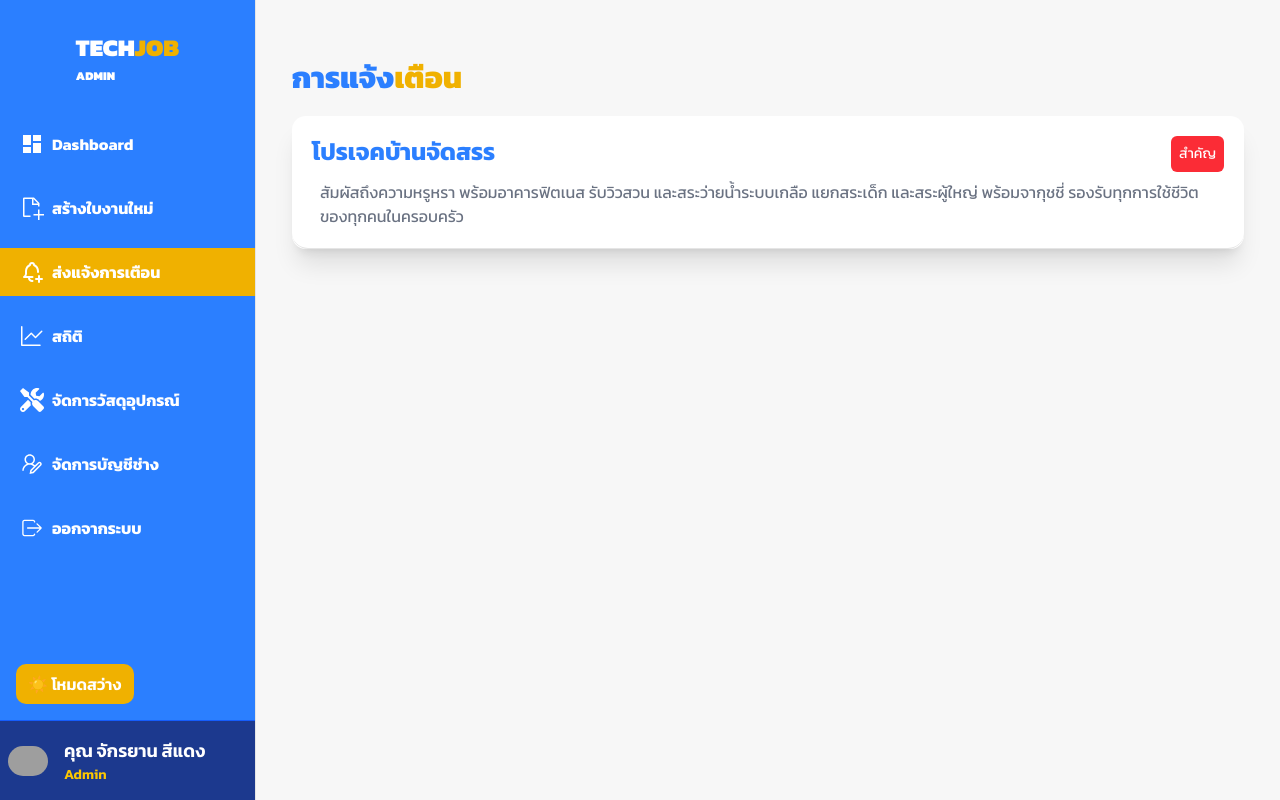
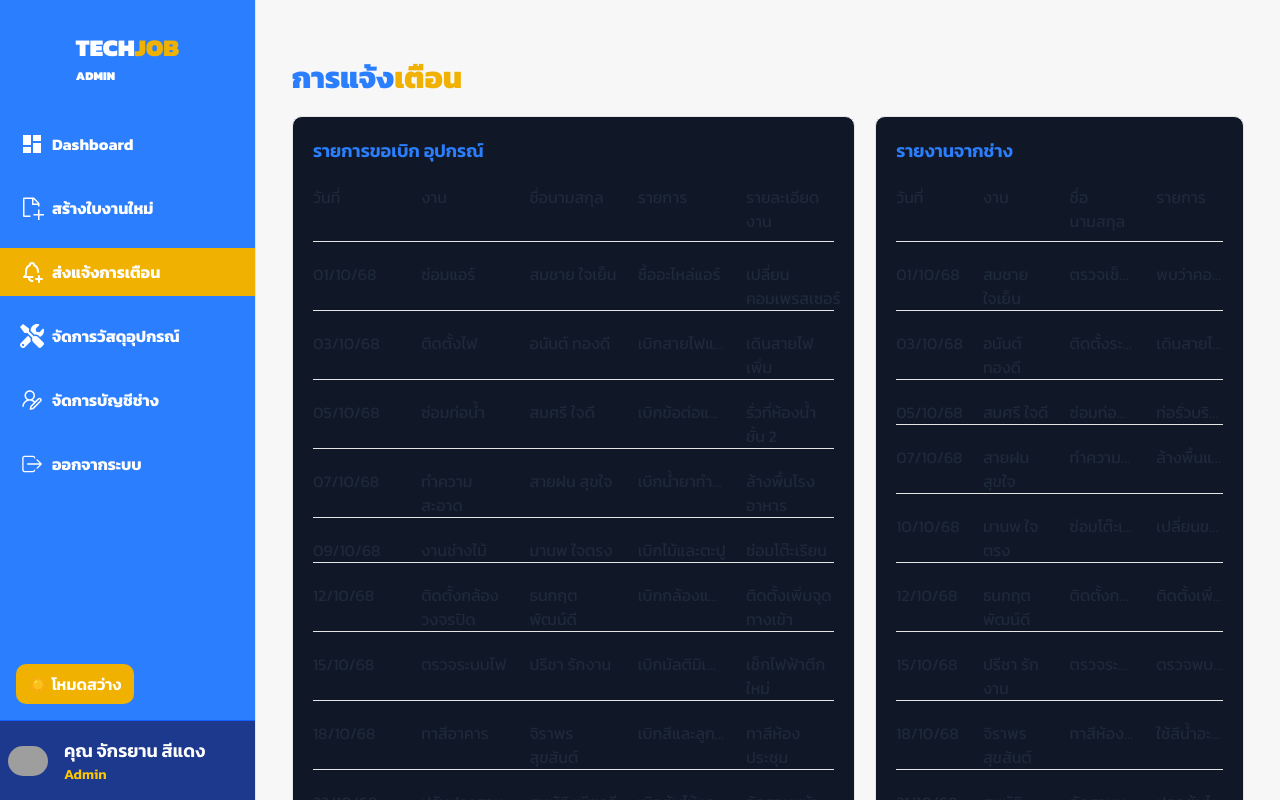
Before and after one commit to PhicharatMns/product-year-two, a React (Vite) app in the folder frontend/: page /notification in a window 1280 px wide. Shown: the top 800 px of the page. Built offline with nearby package versions, Linux system fonts and the light colour scheme; grey boxes are pictures that could not be loaded.

Commit message:
update Notification

```diff
--- a/frontend/src/Admin/Notification.tsx
+++ b/frontend/src/Admin/Notification.tsx
@@ -1,41 +1,232 @@
 import { useTheme } from "@/components/theme-provider";
+
+const object = [
+  {
+    time: "01/10/68",
+    job: "ซ่อมแอร์",
+    name: "สมชาย",
+    Lname: "ใจเย็น",
+    Description: "ซื้ออะไหล่แอร์",
+    title: "เปลี่ยนคอมเพรสเซอร์",
+  },
+  {
+    time: "03/10/68",
+    job: "ติดตั้งไฟ",
+    name: "อนันต์",
+    Lname: "ทองดี",
+    Description: "เบิกสายไฟและหลอดไฟ",
+    title: "เดินสายไฟเพิ่ม",
+  },
+  {
+    time: "05/10/68",
+    job: "ซ่อมท่อน้ำ",
+    name: "สมศรี",
+    Lname: "ใจดี",
+    Description: "เบิกข้อต่อและกาวทาท่อ",
+    title: "รั่วที่ห้องน้ำชั้น 2",
+  },
+  {
+    time: "07/10/68",
+    job: "ทำความสะอาด",
+    name: "สายฝน",
+    Lname: "สุขใจ",
+    Description: "เบิกน้ำยาทำความสะอาด",
+    title: "ล้างพื้นโรงอาหาร",
+  },
+  {
+    time: "09/10/68",
+    job: "งานช่างไม้",
+    name: "มานพ",
+    Lname: "ใจตรง",
+    Description: "เบิกไม้และตะปู",
+    title: "ซ่อมโต๊ะเรียน",
+  },
+  {
+    time: "12/10/68",
+    job: "ติดตั้งกล้องวงจรปิด",
+    name: "ธนกฤต",
+    Lname: "พัฒน์ดี",
+    Description: "เบิกกล้องและสายแลน",
+    title: "ติดตั้งเพิ่มจุดทางเข้า",
+  },
+  {
+    time: "15/10/68",
+    job: "ตรวจระบบไฟ",
+    name: "ปรีชา",
+    Lname: "รักงาน",
+    Description: "เบิกมัลติมิเตอร์และไขควง",
+    title: "เช็กไฟฟ้าตึกใหม่",
+  },
+  {
+    time: "18/10/68",
+    job: "ทาสีอาคาร",
+    name: "จิราพร",
+    Lname: "สุขสันต์",
+    Description: "เบิกสีและลูกกลิ้งทาสี",
+    title: "ทาสีห้องประชุม",
+  },
+  {
+    time: "22/10/68",
+    job: "ปรับปรุงสวน",
+    name: "สมบัติ",
+    Lname: "เพียรดี",
+    Description: "เบิกต้นไม้และปุ๋ย",
+    title: "จัดสวนหน้าอาคาร",
+  },
+  {
+    time: "25/10/68",
+    job: "ดูแลระบบอินเทอร์เน็ต",
+    name: "นฤมล",
+    Lname: "ตั้งใจดี",
+    Description: "เบิกเราท์เตอร์และสายแลน",
+    title: "เปลี่ยนอุปกรณ์ใหม่",
+  },
+];
+
+const technicianReports = [
+  {
+    date: "01/10/68",
+    name: "สมชาย ใจเย็น",
+    report: "ตรวจเช็คแอร์ห้องประชุมใหญ่",
+    detail: "พบว่าคอมเพรสเซอร์เสีย ต้องเปลี่ยนใหม่ นัดเปลี่ยนวันพรุ่งนี้",
+  },
+  {
+    date: "03/10/68",
+    name: "อนันต์ ทองดี",
+    report: "ติดตั้งระบบไฟเพิ่มเติมในออฟฟิศ",
+    detail: "เดินสายไฟใหม่และติดหลอดไฟ LED จำนวน 10 จุด",
+  },
+  {
+    date: "05/10/68",
+    name: "สมศรี ใจดี",
+    report: "ซ่อมท่อน้ำห้องน้ำหญิง",
+    detail: "ท่อรั่วบริเวณข้อต่อ เปลี่ยนใหม่เรียบร้อยแล้ว",
+  },
+  {
+    date: "07/10/68",
+    name: "สายฝน สุขใจ",
+    report: "ทำความสะอาดโรงอาหาร",
+    detail: "ล้างพื้นและเก็บขยะครบทุกโซน ใช้เวลาประมาณ 3 ชั่วโมง",
+  },
+  {
+    date: "10/10/68",
+    name: "มานพ ใจตรง",
+    report: "ซ่อมโต๊ะเรียนที่หัก",
+    detail: "เปลี่ยนขาโต๊ะใหม่ 4 ตัว และตรวจสอบความมั่นคงครบทุกตัว",
+  },
+  {
+    date: "12/10/68",
+    name: "ธนกฤต พัฒน์ดี",
+    report: "ติดตั้งกล้องวงจรปิดเพิ่ม",
+    detail: "ติดตั้งเพิ่ม 2 จุด พร้อมเชื่อมต่อระบบสำเร็จ",
+  },
+  {
+    date: "15/10/68",
+    name: "ปรีชา รักงาน",
+    report: "ตรวจระบบไฟฟ้าตึกใหม่",
+    detail: "ตรวจพบแรงดันไฟตกที่ชั้น 3 ทำการแก้ไขเรียบร้อยแล้ว",
+  },
+  {
+    date: "18/10/68",
+    name: "จิราพร สุขสันต์",
+    report: "ทาสีห้องประชุมใหญ่",
+    detail: "ใช้สีน้ำอะคริลิก 3 แกลลอน ทาสีเสร็จภายในวันเดียว",
+  },
+  {
+    date: "21/10/68",
+    name: "สมบัติ เพียรดี",
+    report: "จัดสวนหน้าอาคาร",
+    detail: "ปลูกต้นไม้ใหม่ 12 ต้น และตัดแต่งกิ่งต้นเก่าเรียบร้อย",
+  },
+  {
+    date: "23/10/68",
+    name: "นฤมล ตั้งใจดี",
+    report: "ปรับปรุงระบบอินเทอร์เน็ต",
+    detail: "เปลี่ยนเราเตอร์ใหม่และเดินสายแลนใหม่ 5 เส้น",
+  },
+];
 
 export default function Notification() {
   const { theme } = useTheme();
 
   const text = theme === "dark" ? "text-white" : "text-gray-800";
 
-
   return (
     <div className={`w-max-380 p-4 mx-auto container pt-10 ${text}`}>
       <div className="p-5">
         <p
-          className={`text-3xl font-extrabold ${theme === "dark" ? "text-yellow-500" : "text-blue-500"
-            }`}
+          className={`text-3xl font-extrabold ${
+            theme === "dark" ? "text-yellow-500" : "text-blue-500"
+          }`}
         >
           การแจ้ง
           <span
-            className={` ${theme === "dark" ? "text-white" : "text-yellow-500"
-              }`}
+            className={` ${
+              theme === "dark" ? "text-white" : "text-yellow-500"
+            }`}
           >
             เตือน
           </span>
         </p>
-        <div className={`${theme === 'dark' ? 'bg-gray-900' : 'bg-white'} grid grid-cols-1 sm:grid-cols-2 md:grid-cols-1  gap-3 mt-5 shadow-xl rounded-xl`}>
-          <div
-            className={`hover:scale-101 duration-500 border-b rounded-2xl  p-5`}
-          >
-            <div className="flex justify-between">
-              <p className={`text-2xl font-bold ${theme === 'dark' ? 'text-yellow-500' : 'text-blue-500'}`}>โปรเจคบ้านจัดสรร </p>
-              <p className="rounded-sm text-sm p-2 bg-red-500 text-white">
-                สำคัญ
-              </p>
+
+        <div className="grid grid-cols-5 gap-5 my-5  ">
+          <div className="border bg-gray-900 col-span-3  p-5 rounded-lg">
+            <p
+              className={` text-lg font-semibold ${
+                theme === "dark" ? "text-yellow-500" : "text-blue-500"
+              }`}
+            >
+              รายการขอเบิก อุปกรณ์
+            </p>
+            <div className="grid grid-cols-5 gap-5 my-5 border-b pb-2">
+              <p>วันที่</p>
+              <p>งาน</p>
+              <p>ชื่อนามสกุล</p>
+              <p>รายการ</p>
+              <p>รายละเอียดงาน</p>
             </div>
-            <p className={`mt-2 ml-2  ${theme === 'dark' ? '' : 'text-gray-500'}`}>
-              สัมผัสถึงความหรูหรา พร้อมอาคารฟิตเนส รับวิวสวน
-              และสระว่ายน้ำระบบเกลือ แยกสระเด็ก และสระผู้ใหญ่ พร้อมจากุชชี่
-              รองรับทุกการใช้ชีวิตของทุกคนในครอบครัว
+            {object.map((event, index) => {
+              return (
+                <div
+                  key={index}
+                  className="grid grid-cols-5 gap-5 my-5 border-b"
+                >
+                  <p>{event.time}</p>
+                  <p>{event.job}</p>
+                  <p>
+                    {event.name} <span>{event.Lname}</span>
+                  </p>
+                  <p className="truncate ">{event.Description}</p>
+                  <p>{event.title}</p>
+                </div>
+              );
+            })}
+          </div>
+          {/* รายการ2 */}
+          <div className="border bg-gray-900 col-span-2 p-5 rounded-lg ">
+            <p
+              className={`text-lg font-semibold ${
+                theme === "dark" ? "text-yellow-500" : "text-blue-500"
+              }`}
+            >
+              รายงานจากช่าง
             </p>
+            <div className="grid grid-cols-4 gap-5 my-5 border-b pb-2">
+              <p>วันที่</p>
+              <p>งาน</p>
+              <p>ชื่อนามสกุล</p>
+              <p>รายการ</p>
+            </div>
+            {technicianReports.map((event, index) => {
+              return (
+                <div className="grid grid-cols-4 gap-5 my-5 border-b ">
+                  <p>{event.date}</p>
+                  <p>{event.name}</p>
+                  <p className="truncate">{event.report}</p>
+                  <p className="truncate">{event.detail}</p>
+                </div>
+              );
+            })}
           </div>
         </div>
       </div>
--- a/frontend/src/App.tsx
+++ b/frontend/src/App.tsx
@@ -22,7 +22,6 @@ import SuppliesAdmin from "./Admin/SuppliesAdmin";
 // User Worker
 import UserLayout from "./User/UserLayout";
 import Profile from "./User/Profile";
-import Detailwork from "./User/detailwork";
 import Maps from "./User/Maps";
 import Suppiles from "./User/Supplies";
 import DashboardUser from "./User/DashboardUser";
@@ -68,7 +67,6 @@ const router = createBrowserRouter([
       { path: "DashboardUser", element: <DashboardUser /> },
       { path: "profile", element: <Profile /> },
       { path: "getpaper", element: <Getpaper /> },
-       { path: "Detailwork", element: <Detailwork /> },
       { path: "maps", element: <Maps /> },
       { path: "supplies", element: <Suppiles /> }, // ตรวจสอบชื่อ component ให้ตรง
     ],
--- a/frontend/src/component/sidebaradmin.tsx
+++ b/frontend/src/component/sidebaradmin.tsx
@@ -3,7 +3,6 @@ import { Link } from "react-router-dom";
 import { MdDashboard } from "react-icons/md";
 import { IoIosLogOut } from "react-icons/io";
 import { TbBellPlus } from "react-icons/tb";
-import { GoGraph } from "react-icons/go";
 import { useTheme } from "@/components/theme-provider";
 import { LiaUserEditSolid } from "react-icons/lia";
 import { VscNewFile } from "react-icons/vsc";
@@ -26,7 +25,6 @@ export default function Sidebaradmin() {
     { text: "Dashboard", icons: MdDashboard, Link: "Dashboard" },
     { text: "สร้างใบงานใหม่", icons: VscNewFile, Link: "Searchpastjobs" },
     { text: "ส่งแจ้งการเตือน", icons: TbBellPlus, Link: "Notification" },
-    { text: "สถิติ", icons: GoGraph, Link: "graph" },
     { text: "จัดการวัสดุอุปกรณ์", icons: FaTools, Link: "SuppliesAdmin" },
 
     { text: "จัดการบัญชีช่าง", icons: LiaUserEditSolid, Link: "Editacc" },
```
